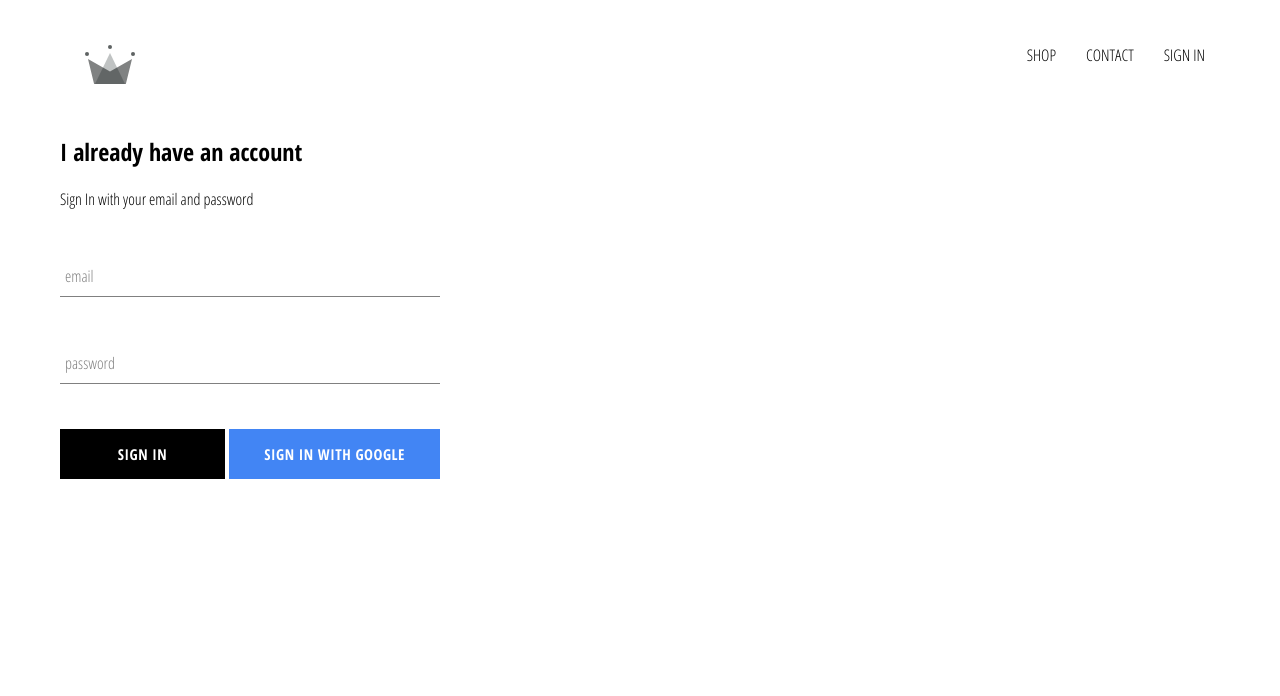
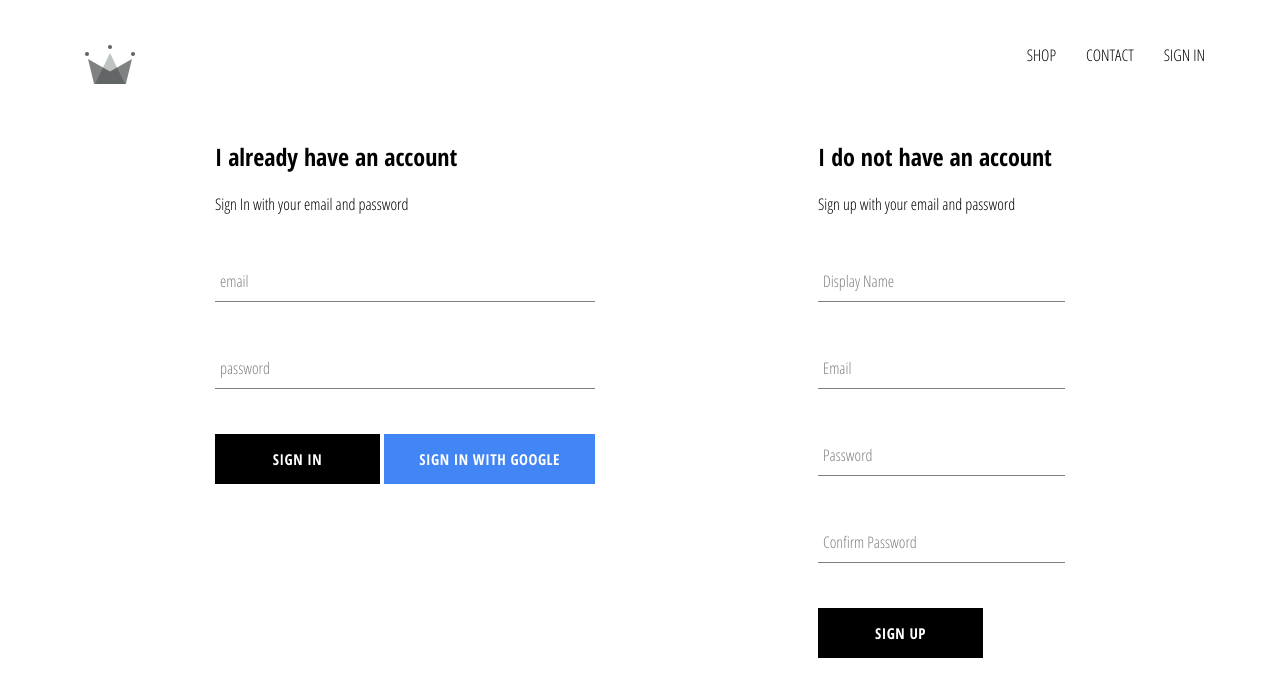
Before and after one commit to Arnab-Gupta/cloth, a React (Create React App) app: page /signin in a window 1280 px wide. Shown: the top 696 px of the page. Built offline with nearby package versions, Linux system fonts and the light colour scheme; no server answers.

Commit message:
implemented firebase utils, included ability to store authenticated users into our firestore database

```diff
--- a/src/App.js
+++ b/src/App.js
@@ -7,7 +7,7 @@
 import ShopPage from "./pages/shop/shop.component";
 import Header from "./components/header/header.component";
 import SignInAndSignUpPage from "./pages/sign-in-and-sign-up/sign-in-and-sign-up.component";
-import { auth } from "./firebase/firebase.utils";
+import { auth, createUserProfileDocument } from "./firebase/firebase.utils";
 
 class App extends Component {
   constructor() {
@@ -21,9 +21,22 @@
   unsubscribeFromAuth = null;
 
   componentDidMount() {
-    this.unsubscribeFromAuth = auth.onAuthStateChanged((user) => {
-      this.setState({ currentUser: user });
-      console.log(user);
+    this.unsubscribeFromAuth = auth.onAuthStateChanged(async (userAuth) => {
+      if (userAuth) {
+        const userRef = await createUserProfileDocument(userAuth);
+
+        userRef.onSnapshot((snapshot) => {
+          this.setState({
+            currentUser: {
+              id: snapshot.id,
+              ...snapshot.data(),
+            },
+          });
+          console.log(this.state);
+        });
+      }
+
+      this.setState({ currentUser: userAuth });
     });
   }
 
--- a/src/components/sign-in/sign-in.component.jsx
+++ b/src/components/sign-in/sign-in.component.jsx
@@ -1,7 +1,7 @@
 import React, { Component } from "react";
 
 import "./sign-in.styles.scss";
-import FormInput from "../form-input/form-input.componen";
+import FormInput from "../form-input/form-input.component";
 import CustomButton from "../custom-button/custom-button.component";
 import { signInWithGoogle } from "../../firebase/firebase.utils";
 
--- /dev/null
+++ b/src/components/sign-up/sign-up.component.jsx
@@ -0,0 +1,97 @@
+import React, { Component } from "react";
+import { auth, createUserProfileDocument } from "../../firebase/firebase.utils";
+import CustomButton from "../custom-button/custom-button.component";
+import FormInput from "../form-input/form-input.component";
+
+class SignUp extends Component {
+  constructor() {
+    super();
+
+    this.state = {
+      displayName: "",
+      email: "",
+      password: "",
+      confirmPassword: "",
+    };
+  }
+
+  handleSubmit = async (event) => {
+    event.preventDefault();
+
+    const { displayName, email, password, confirmPassword } = this.state;
+
+    if (password !== confirmPassword) {
+      alert(`Passwords don't match`);
+      return;
+    }
+
+    try {
+      const { user } = await auth.createUserWithEmailAndPassword(
+        email,
+        password
+      );
+      await createUserProfileDocument(user, { displayName });
+      this.setState({
+        displayName: "",
+        email: "",
+        password: "",
+        confirmPassword: "",
+      });
+    } catch (error) {
+      console.log(error);
+    }
+  };
+
+  handleChange = (event) => {
+    const { name, value } = event.target;
+
+    this.setState({ [name]: value });
+  };
+
+  render() {
+    const { displayName, email, password, confirmPassword } = this.state;
+    return (
+      <div className="sign-up">
+        <h2 className="title">I do not have an account</h2>
+        <span>Sign up with your email and password</span>
+        <form className="sign-up-form" onSubmit={this.handleSubmit}>
+          <FormInput
+            type="text"
+            name="displayName"
+            value={displayName}
+            onChange={this.handleChange}
+            label="Display Name"
+            required
+          />
+          <FormInput
+            type="email"
+            name="email"
+            value={email}
+            onChange={this.handleChange}
+            label="Email"
+            required
+          />
+          <FormInput
+            type="password"
+            name="password"
+            value={password}
+            onChange={this.handleChange}
+            label="Password"
+            required
+          />
+          <FormInput
+            type="password"
+            name="confirmPassword"
+            value={confirmPassword}
+            onChange={this.handleChange}
+            label="Confirm Password"
+            required
+          />
+          <CustomButton type="submit">SIGN UP</CustomButton>
+        </form>
+      </div>
+    );
+  }
+}
+
+export default SignUp;
--- /dev/null
+++ b/src/components/sign-up/sign-up.styles.scss
@@ -0,0 +1,9 @@
+.sign-up {
+	display: flex;
+	flex-direction: column;
+	width: 380px;
+
+	.title {
+		margin: 10px 0;
+	}
+}
--- a/src/firebase/firebase.utils.js
+++ b/src/firebase/firebase.utils.js
@@ -10,7 +10,33 @@
   storageBucket: "cloth-db-97873.appspot.com",
   messagingSenderId: "451241081408",
   appId: "1:451241081408:web:f43b5d9f86b0deae1ffda5",
-	measurementId: "G-PCEJWKVQ6J"
+  measurementId: "G-PCEJWKVQ6J",
+};
+
+export const createUserProfileDocument = async (userAuth, additionalData) => {
+  if (!userAuth) return;
+
+  const userRef = firestore.doc(`users/${userAuth.uid}`);
+
+  const snapShot = await userRef.get();
+
+  if (!snapShot.exists) {
+    const { displayName, email } = userAuth;
+    const createdAt = new Date();
+
+    try {
+      await userRef.set({
+        displayName,
+        email,
+        createdAt,
+        ...additionalData,
+      });
+    } catch (error) {
+      console.log("Error creating user ", error.message);
+    }
+  }
+
+  return userRef;
 };
 
 firebase.initializeApp(config);
--- a/src/pages/sign-in-and-sign-up/sign-in-and-sign-up.component.jsx
+++ b/src/pages/sign-in-and-sign-up/sign-in-and-sign-up.component.jsx
@@ -2,10 +2,12 @@
 
 import "./sign-in-and-sign-up.styles.scss";
 import SignIn from "../../components/sign-in/sign-in.component";
+import SignUp from "../../components/sign-up/sign-up.component";
 
 const SignInAndSignUpPage = () => (
 	<div className="sign-in-and-sign-up">
 		<SignIn />
+		<SignUp />
 	</div>
 );
 
--- a/src/pages/sign-in-and-sign-up/sign-in-and-sign-up.styles.scss
+++ b/src/pages/sign-in-and-sign-up/sign-in-and-sign-up.styles.scss
@@ -0,0 +1,6 @@
+.sign-in-and-sign-up {
+	width: 850px;
+	display: flex;
+	justify-content: space-between;
+	margin: 30px auto;
+}
```
Also changed, not shown: src/components/form-input/form-input.component.jsx (renamed from src/components/form-input/form-input.componen.jsx). Lines whose indentation alone changed are shown as unchanged.
